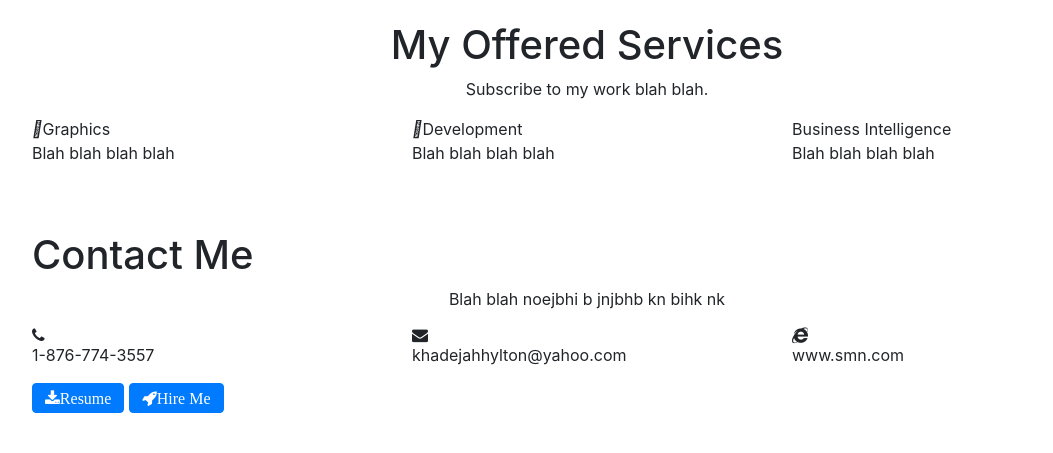
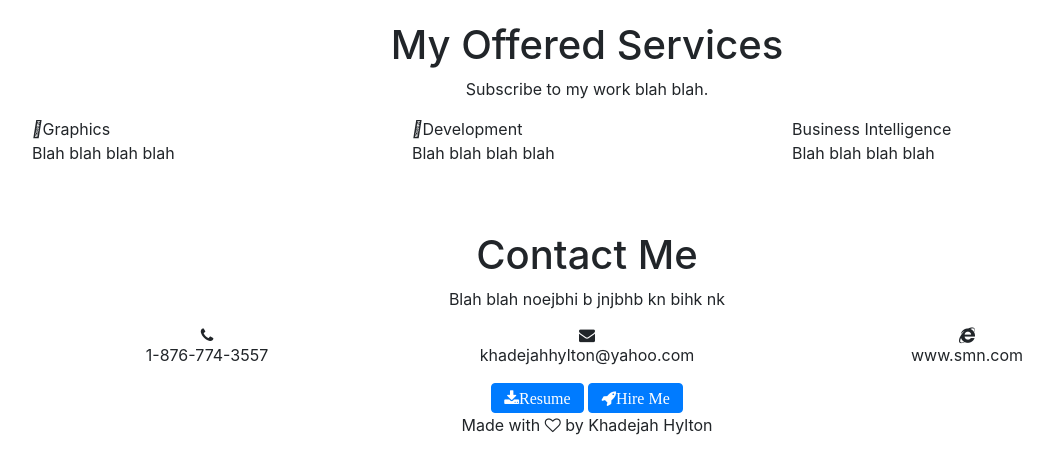
Before and after one commit to Dejah9/profile, a PHP site: page / in a window 1280 px wide. Shown: the part 2462-2915 px from the top of the page, without its empty margins (53-1106 px from the left). Before the commit the page ends 2875 px from the top, so only its background shows below. Run offline with PHP 8.4, Linux system fonts and the light colour scheme.

Commit message:
added footer

```diff
--- a/index.php
+++ b/index.php
@@ -207,7 +207,7 @@
 </div>
 <!-- Contact -->
 <div class="Contact" id="contact">
-	<div class="container title">
+	<div class="container text-center">
 		<h1>Contact Me</h1>
 		<p class="text-center">Blah blah noejbhi b jnjbhb kn bihk nk</p>
 
@@ -225,10 +225,18 @@
 				<p>www.smn.com</p>
 			</div>
 		</div>
+
 		<button type="button" class="btn btn-primary"><i class="fa fa-download">Resume</i></button>
+
 		<button type="button" class="btn btn-primary"><i class="fa fa-rocket">Hire Me</i></button>
 	</div>
+
+	<div class="footer text-center">
+		<p>Made with <i class="fa fa-heart-o"></i> by Khadejah Hylton</p>
+	</div>
 </div>
+
+
  </section>
 
 
```
